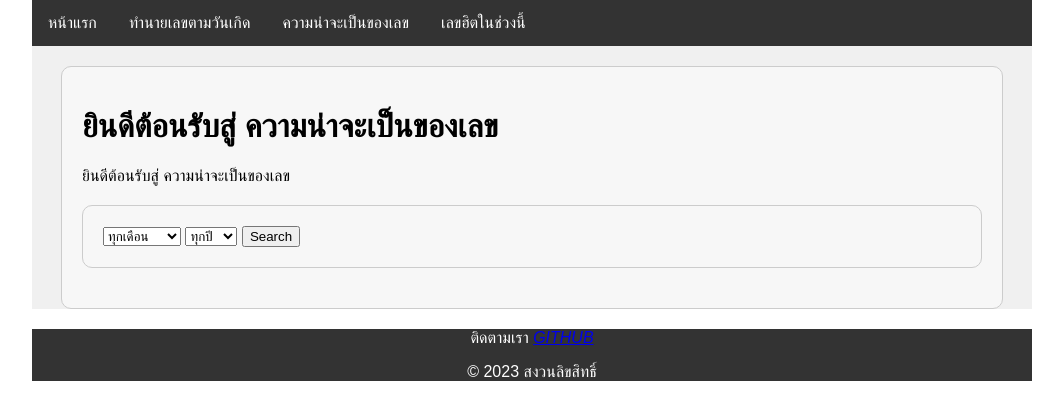
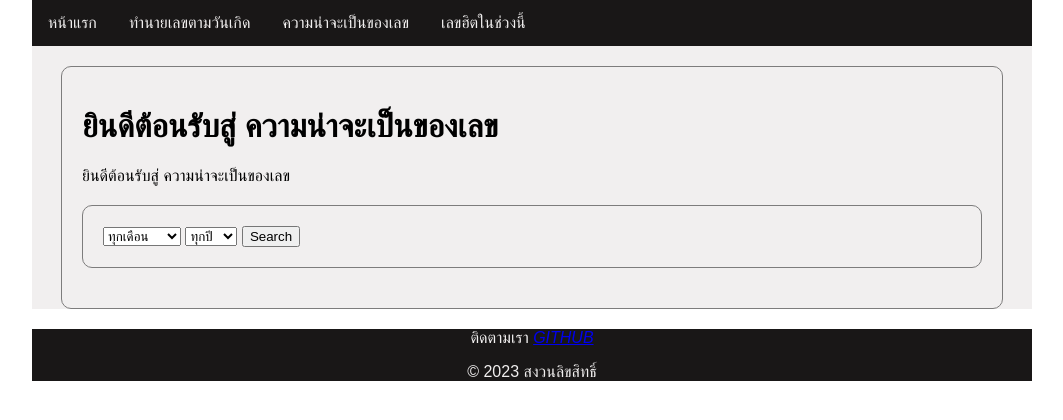
Before and after one commit to Harugumi/pdlottee, a website: page views/nrunback.html in a window 1280 px wide. Shown: the whole page, without its empty margins (108-1171 px from the left). Drawn offline with Linux system fonts and the light colour scheme.

Commit message:
17/10/23

```diff
--- a/public/css/ncal.css
+++ b/public/css/ncal.css
@@ -17,7 +17,7 @@
         button {
             padding: 8px 16px;
             background-color: #007bff;
-            color: white;
+            color: #F1EFEF;
             border: none;
             cursor: pointer;
         }
--- a/public/css/nhome.css
+++ b/public/css/nhome.css
@@ -2,15 +2,15 @@
         .container-nav {
             max-width: 1000px;
             margin: 0 auto;
-            background-color: #f0f0f0;
+            background-color: #F1EFEF;
         }
 
         .container-content {
             max-width: 900px;
             margin: 20px auto;
             padding: 20px;
-            border: 1px solid #ccc;
-            background-color: #f7f7f7;
+            border: 1px solid #7D7C7C;
+            background-color: #F1EFEF;
             border-radius: 10px;
         }
 
@@ -27,7 +27,7 @@
             list-style-type: none;
             margin: 0;
             padding: 0;
-            background-color: #333;
+            background-color: #191717;
             overflow: hidden;
             transition: top 0.3s ease;
         }
@@ -38,14 +38,14 @@
 
         ul.menu li a {
             display: block;
-            color: white;
+            color: #F1EFEF;
             text-align: center;
             padding: 14px 16px;
             text-decoration: none;
         }
 
         ul.menu li a:hover {
-            background-color: #111;
+            background-color: #191717;
         }
 
         ul.menu.sticky {
@@ -58,13 +58,13 @@
         }
 
         ul.menu.sticky li a {
-            background-color: #333;
+            background-color: #191717;
         }
 
         /* สไตล์ส่วน footer */
         footer {
-            background-color: #333333;
-            color: white;
+            background-color: #191717;
+            color: #F1EFEF;
             margin: 0 auto;
             max-width: 1000px;
             text-align: center;
--- a/public/css/nrunback.css
+++ b/public/css/nrunback.css
@@ -1,10 +1,10 @@
 .table {
-    max-width: auto;
-    max-height: auto;
+    max-width: 300;
+    max-height: 200;
     margin: 20px auto;
     padding: 20px;
-    border: 1px solid #ccc;
-    background-color: #f7f7f7;
+    border: 1px solid #7D7C7C;
+    background-color: #F1EFEF;
     border-radius: 10px;
 }
 
@@ -14,7 +14,9 @@
     margin-right: auto;
     width: 50%;
 }
-table,
+table{
+    text-align: center;
+}
 th,
 td {
     border: 1px solid black;
--- a/views/nrunback.html
+++ b/views/nrunback.html
@@ -2,6 +2,7 @@
 <html lang="en">
     <head>
         <!-- เรียกใช้ css -->
+        <link rel="icon"type="image/x-icon" href="/public/picture/icon.png">
         <link rel="stylesheet" href="/css/nrunback.css" />
         <link rel="stylesheet" href="/css/nhome.css" />
         <meta charset="UTF-8" />
```
Also changed, not shown: public/css/app.css (+5 -5 lines), views/404.html (+1 -0 lines), views/app.html (+1 -0 lines), views/ncal.html (+1 -0 lines), views/nhome.html (+1 -0 lines), public/picture/backgrund.jpeg (added), public/picture/icon.png (added).
